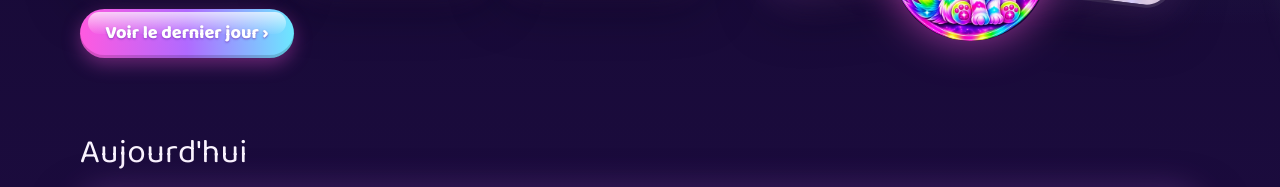
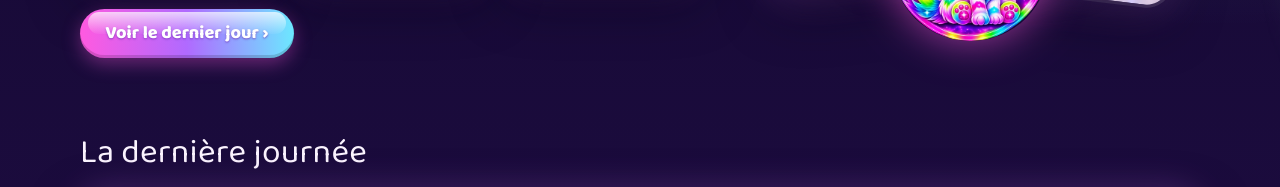
Before and after one commit to Morialkar/feyloria-suivi, an Astro site: page / in a window 1280 px wide. Shown: the part 586-773 px from the top of the page. Built offline with nearby package versions, Linux system fonts and the light colour scheme; Astro itself is replaced by a stand-in of ours; a web font is replaced by a local one.

Commit message:
🌙 La dernière journée terminée en vedette (le jour en cours n'est pas publié)
Co-Authored-By: Claude Opus 5.5 <noreply@anthropic.com>

```diff
--- a/src/pages/index.astro
+++ b/src/pages/index.astro
@@ -36,7 +36,7 @@ const repli = (i: number) => `img/pieces/${ids[i % ids.length]}.webp`;
   </section>
 
   <section class="conteneur bloc">
-    <h2 class="titre-section">Aujourd'hui</h2>
+    <h2 class="titre-section">La dernière journée</h2>
     <CarteJour jour={dernier} repli={repli(jours.length - 1)} vedette />
     {dernier.suivre.length > 0 && (
       <div class="carte prochaines">
```
